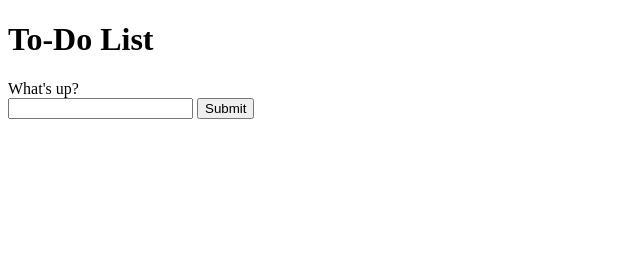
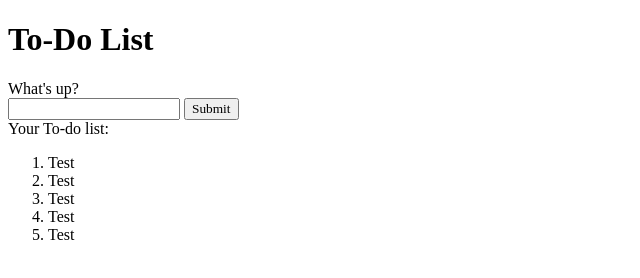
Before and after one commit to videlicet/202303_To-Do-List, a plain HTML site: page index.html in a window 1280 px wide. Shown: the whole page, without its empty margins (0-640 px from the left). Drawn offline with Linux system fonts and the light colour scheme.

Commit message:
First steps

```diff
--- a/index.html
+++ b/index.html
@@ -9,15 +9,22 @@
 </head>
 <body>
     <h1>To-Do List</h1>
-    <label for="to-do">What's up?</label>
-        <form id="to-do">
+    <label for="to-do-form">What's up?</label>
+        <form id="to-do-form">
             <input type="text" name="new-to-do" id="new-to-do">
             <input type="submit">
         </form>
+        <div id="to-do-list">
+            <span>Your To-do list:</span>
+            <ol id="to-do-items">
+                <li>Test</li>
+                <li>Test</li>
+                <li>Test</li>
+                <li>Test</li>
+                <li>Test</li>
+            </ol>
+        </div>
 
-
-    <script src="myscripts.js">
-
-    </script>
+    <script src="myscripts.js"></script>
 </body>
 </html>
--- a/index.js
+++ b/index.js
@@ -0,0 +1 @@
+let toDoFormInput = document.getElementById('')
--- a/styles.css
+++ b/styles.css
@@ -0,0 +1,3 @@
+* {
+    font-family: calibri light;
+}
```
